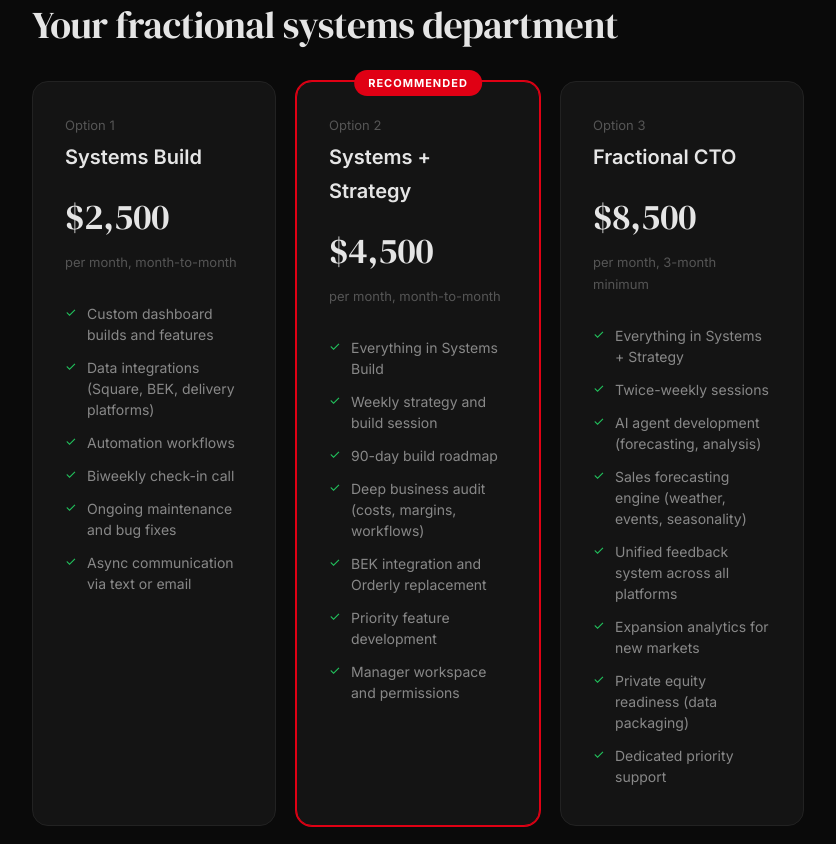
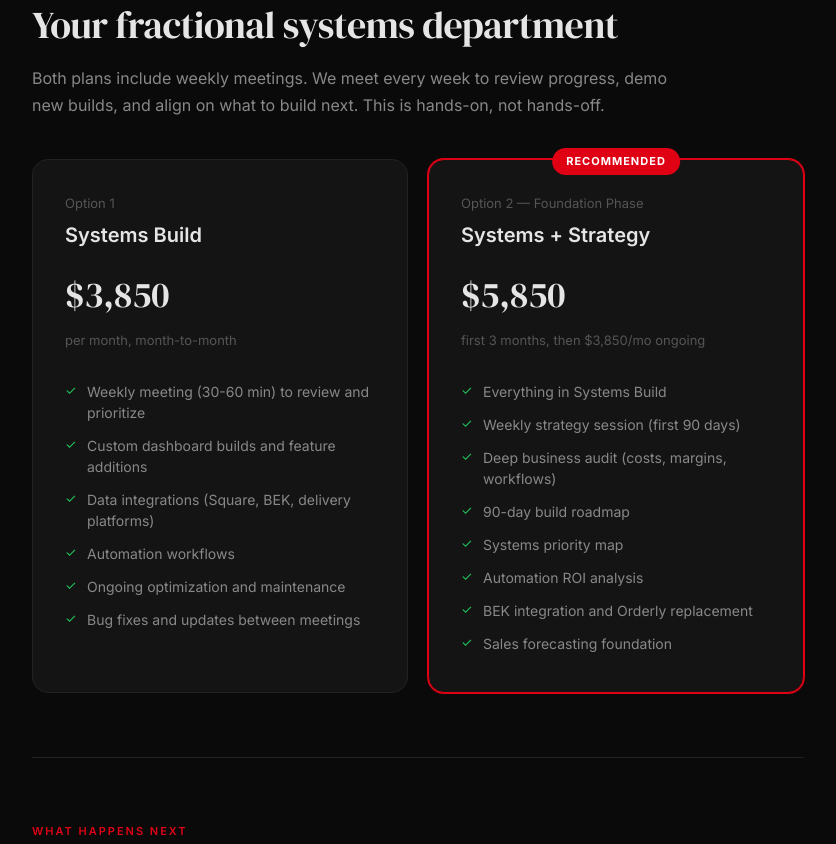
Before and after one commit to josistew/crash-course-intake, a plain HTML site: page motomedi/index.html in a window 1280 px wide. Shown: the part 5936-6780 px from the top of the page, without its empty margins (222-1058 px from the left). Drawn offline with Linux system fonts and the light colour scheme.

Commit message:
Revert offer section to 2-tier pricing

```diff
--- a/motomedi/index.html
+++ b/motomedi/index.html
@@ -375,8 +375,8 @@
     margin-top: 32px;
   }
 
-  @media (max-width: 900px) {
-    .pricing-grid { grid-template-columns: 1fr !important; }
+  @media (max-width: 640px) {
+    .pricing-grid { grid-template-columns: 1fr; }
   }
 
   .price-card {
@@ -818,51 +818,38 @@
     <div class="section-label">The Offer</div>
     <h2>Your fractional systems department</h2>
 
-    <div class="pricing-grid" style="grid-template-columns: 1fr 1fr 1fr;">
+    <p class="section-intro">Both plans include weekly meetings. We meet every week to review progress, demo new builds, and align on what to build next. This is hands-on, not hands-off.</p>
+
+    <div class="pricing-grid">
       <div class="price-card">
         <div class="price-label">Option 1</div>
         <h3>Systems Build</h3>
-        <div class="price">$2,500</div>
+        <div class="price">$3,850</div>
         <div class="price-sub">per month, month-to-month</div>
         <ul>
-          <li>Custom dashboard builds and features</li>
+          <li>Weekly meeting (30-60 min) to review and prioritize</li>
+          <li>Custom dashboard builds and feature additions</li>
           <li>Data integrations (Square, BEK, delivery platforms)</li>
           <li>Automation workflows</li>
-          <li>Biweekly check-in call</li>
-          <li>Ongoing maintenance and bug fixes</li>
-          <li>Async communication via text or email</li>
+          <li>Ongoing optimization and maintenance</li>
+          <li>Bug fixes and updates between meetings</li>
         </ul>
       </div>
       <div class="price-card recommended">
         <div class="rec-badge">Recommended</div>
-        <div class="price-label">Option 2</div>
+        <div class="price-label">Option 2 — Foundation Phase</div>
         <h3>Systems + Strategy</h3>
-        <div class="price">$4,500</div>
-        <div class="price-sub">per month, month-to-month</div>
+        <div class="price">$5,850</div>
+        <div class="price-sub">first 3 months, then $3,850/mo ongoing</div>
         <ul>
           <li>Everything in Systems Build</li>
-          <li>Weekly strategy and build session</li>
+          <li>Weekly strategy session (first 90 days)</li>
+          <li>Deep business audit (costs, margins, workflows)</li>
           <li>90-day build roadmap</li>
-          <li>Deep business audit (costs, margins, workflows)</li>
+          <li>Systems priority map</li>
+          <li>Automation ROI analysis</li>
           <li>BEK integration and Orderly replacement</li>
-          <li>Priority feature development</li>
-          <li>Manager workspace and permissions</li>
-        </ul>
-      </div>
-      <div class="price-card">
-        <div class="price-label">Option 3</div>
-        <h3>Fractional CTO</h3>
-        <div class="price">$8,500</div>
-        <div class="price-sub">per month, 3-month minimum</div>
-        <ul>
-          <li>Everything in Systems + Strategy</li>
-          <li>Twice-weekly sessions</li>
-          <li>AI agent development (forecasting, analysis)</li>
-          <li>Sales forecasting engine (weather, events, seasonality)</li>
-          <li>Unified feedback system across all platforms</li>
-          <li>Expansion analytics for new markets</li>
-          <li>Private equity readiness (data packaging)</li>
-          <li>Dedicated priority support</li>
+          <li>Sales forecasting foundation</li>
         </ul>
       </div>
     </div>
```
